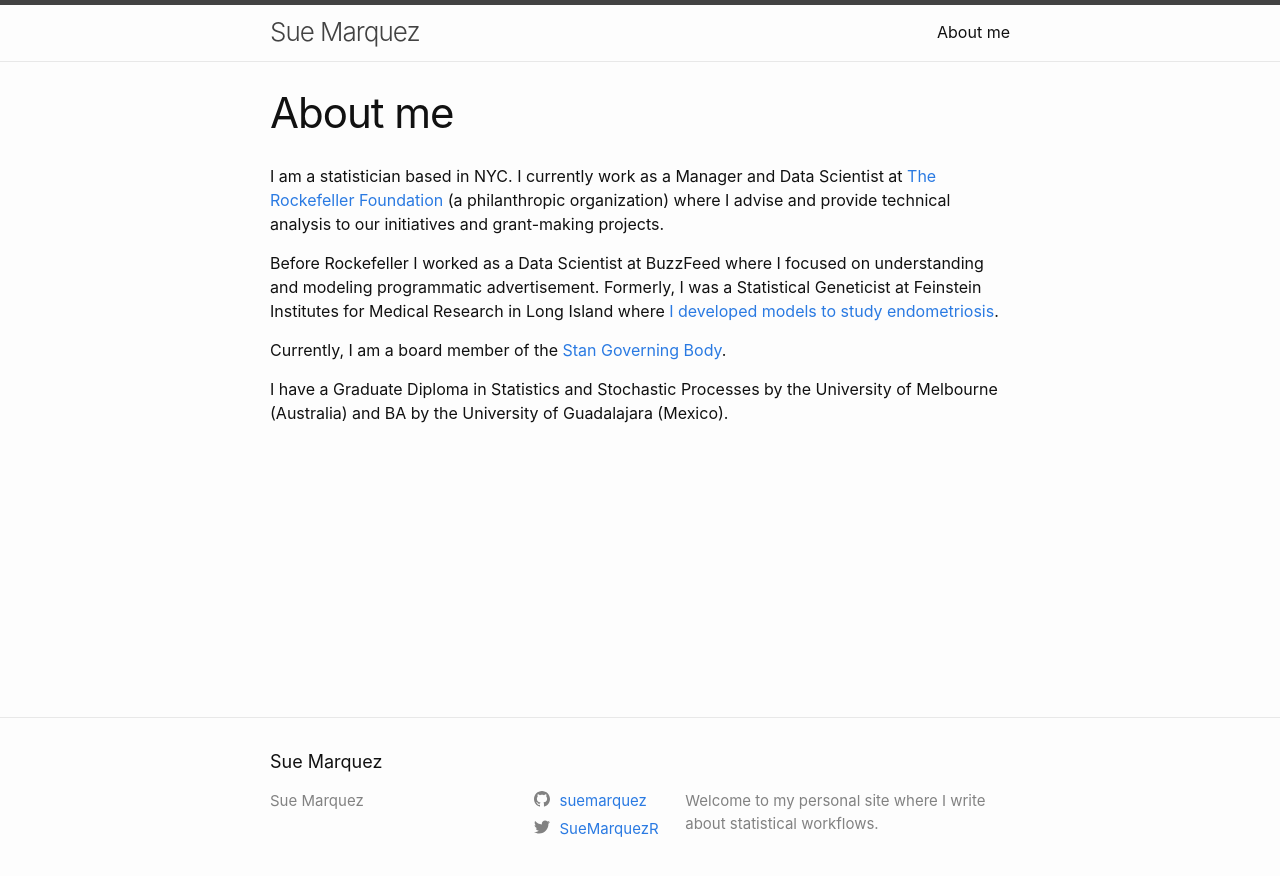
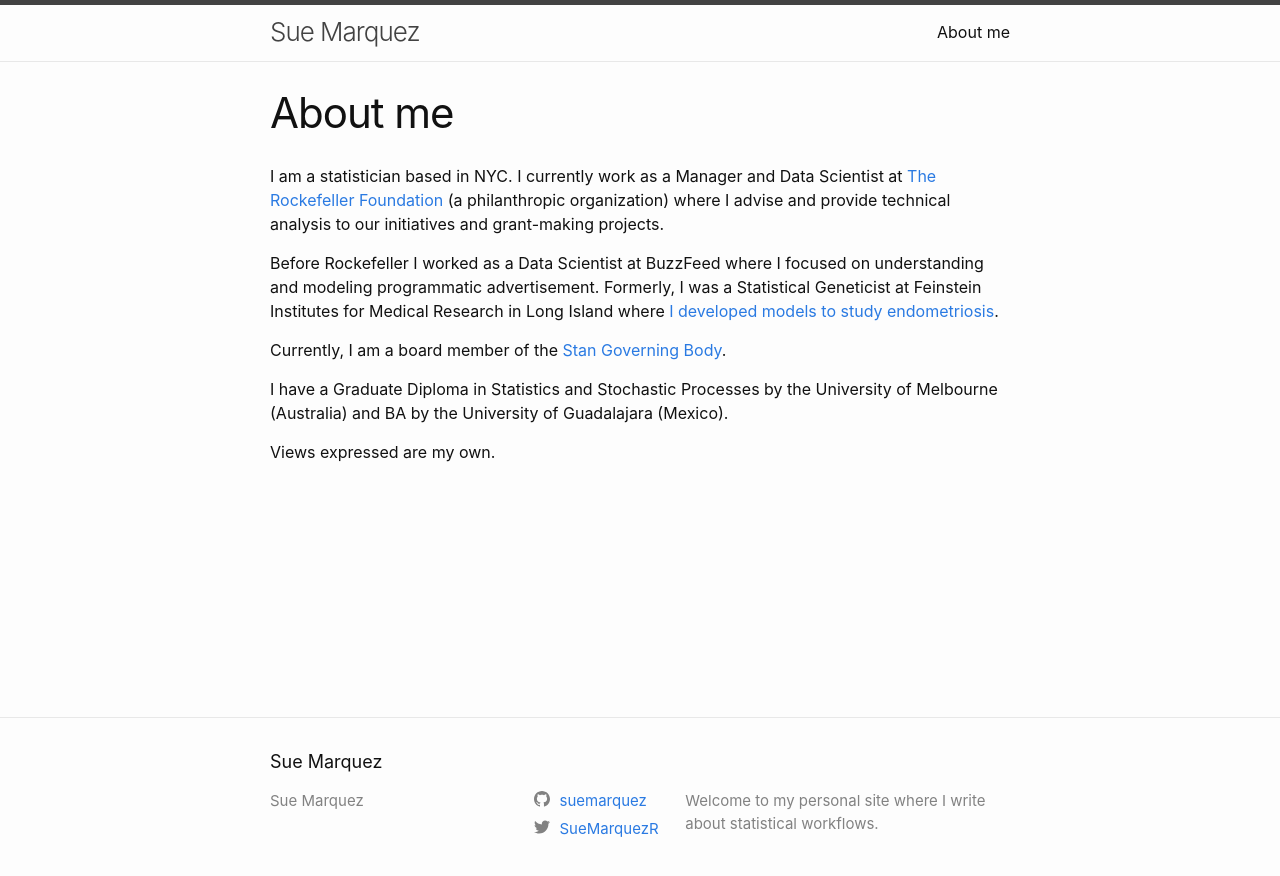
Before and after one commit to Suemarquez/suemarquez.github.io, a Jekyll site: the page built from about.markdown, in a window 1280 px wide. Shown: the top 876 px of the page. Built offline with Jekyll 4.4.1, drawn with Linux system fonts in a browser that asks for light colours.

Commit message:
Add views disclaimer

```diff
--- a/about.markdown
+++ b/about.markdown
@@ -11,3 +11,5 @@ Before Rockefeller I worked as a Data Scientist at BuzzFeed where I focused on u
 Currently, I am a board member of the [Stan Governing Body](https://mc-stan.org/about/).
 
 I have a Graduate Diploma in Statistics and Stochastic Processes by the University of Melbourne (Australia) and BA by the University of Guadalajara (Mexico).
+
+Views expressed are my own.
```
